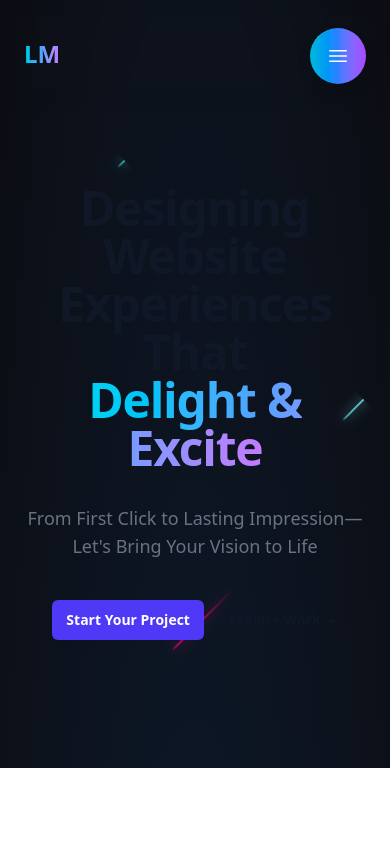
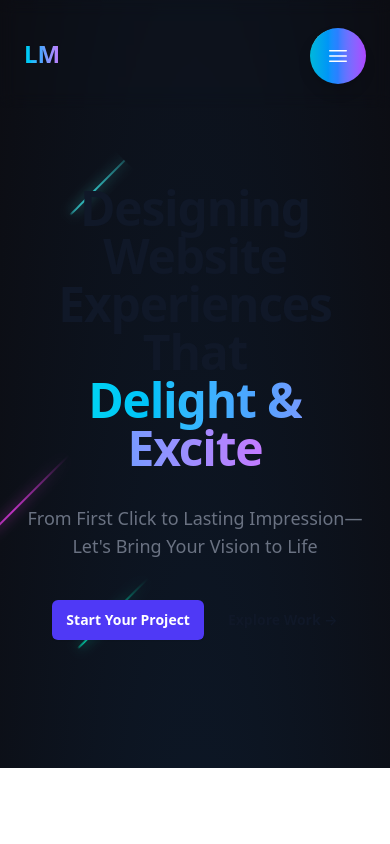
Before and after one commit to Coderinsightmaven/portfolio-2025, a Next.js app: page / in a window 390 px wide. Shown: the top 844 px of the page. Built offline with nearby package versions, Linux system fonts and the light colour scheme.

Commit message:
Enhance falling stars animation by increasing the number of stars from 15 to 25 and adjusting their animation delays for a more dynamic visual effect. Update CSS to maintain performance on mobile by optimizing will-change usage for star elements.

```diff
--- a/src/app/globals.css
+++ b/src/app/globals.css
@@ -43,108 +43,179 @@ body {
 }
 
 /* Use CSS custom properties with calc for efficient variations */
+/* Negative delays staggered to ensure continuous star flow */
 .star[data-star-index="0"] {
   color: #00ffff;
   top: 20vh;
-  animation: fall 8s 1s linear infinite;
+  animation: fall 8s -0.5s linear infinite;
 }
 
 .star[data-star-index="1"] {
   color: #0080ff;
   top: 40vh;
   width: 7.5em;
-  animation: fall 10s 2s linear infinite;
+  animation: fall 10s -3.3s linear infinite;
 }
 
 .star[data-star-index="2"] {
   color: #8000ff;
   top: 60vh;
   width: 6.2em;
-  animation: fall 7s 3s linear infinite;
+  animation: fall 7s -1.2s linear infinite;
 }
 
 .star[data-star-index="3"] {
   color: #ff00ff;
   top: 80vh;
   width: 7em;
-  animation: fall 9.5s 0.5s linear infinite;
+  animation: fall 9.5s -6.8s linear infinite;
 }
 
 .star[data-star-index="4"] {
   color: #00ff80;
   top: 10vh;
   width: 5.8em;
-  animation: fall 11s 4s linear infinite;
+  animation: fall 11s -8.5s linear infinite;
 }
 
 .star[data-star-index="5"] {
   color: #ff8000;
   top: 30vh;
   width: 6.9em;
-  animation: fall 8.5s 1.5s linear infinite;
+  animation: fall 8.5s -2.1s linear infinite;
 }
 
 .star[data-star-index="6"] {
   color: #ffff00;
   top: 50vh;
   width: 7.4em;
-  animation: fall 9.2s 2.8s linear infinite;
+  animation: fall 9.2s -5.7s linear infinite;
 }
 
 .star[data-star-index="7"] {
   color: #ff0080;
   top: 70vh;
   width: 5.5em;
-  animation: fall 10.5s 0.8s linear infinite;
+  animation: fall 10.5s -7.2s linear infinite;
 }
 
 .star[data-star-index="8"] {
   color: #80ff00;
   top: 90vh;
   width: 6.7em;
-  animation: fall 8.8s 3.2s linear infinite;
+  animation: fall 8.8s -4.4s linear infinite;
 }
 
 .star[data-star-index="9"] {
   color: #ff4040;
   top: 15vh;
   width: 7.2em;
-  animation: fall 9.7s 1.2s linear infinite;
+  animation: fall 9.7s -1.8s linear infinite;
 }
 
 .star[data-star-index="10"] {
   color: #40ffff;
   top: 25vh;
   width: 6.4em;
-  animation: fall 8.3s 2.3s linear infinite;
+  animation: fall 8.3s -6.1s linear infinite;
 }
 
 .star[data-star-index="11"] {
   color: #ff40ff;
   top: 45vh;
   width: 7.1em;
-  animation: fall 10.2s 3.5s linear infinite;
+  animation: fall 10.2s -9.3s linear infinite;
 }
 
 .star[data-star-index="12"] {
   color: #80ffff;
   top: 65vh;
   width: 5.9em;
-  animation: fall 9.4s 1.8s linear infinite;
+  animation: fall 9.4s -3.7s linear infinite;
 }
 
 .star[data-star-index="13"] {
   color: #ffff80;
   top: 85vh;
   width: 6.6em;
-  animation: fall 8.1s 2.6s linear infinite;
+  animation: fall 8.1s -5.0s linear infinite;
 }
 
 .star[data-star-index="14"] {
   color: #ff80ff;
   top: 35vh;
   width: 7.3em;
-  animation: fall 11.3s 0.3s linear infinite;
+  animation: fall 11.3s -10.1s linear infinite;
+}
+
+.star[data-star-index="15"] {
+  color: #00d4ff;
+  top: 5vh;
+  width: 6.1em;
+  animation: fall 8.7s -2.9s linear infinite;
+}
+
+.star[data-star-index="16"] {
+  color: #ff6b9d;
+  top: 55vh;
+  width: 7.6em;
+  animation: fall 9.9s -7.8s linear infinite;
+}
+
+.star[data-star-index="17"] {
+  color: #b4ff00;
+  top: 75vh;
+  width: 5.7em;
+  animation: fall 10.8s -4.9s linear infinite;
+}
+
+.star[data-star-index="18"] {
+  color: #ff9500;
+  top: 12vh;
+  width: 6.8em;
+  animation: fall 7.5s -1.5s linear infinite;
+}
+
+.star[data-star-index="19"] {
+  color: #9d00ff;
+  top: 38vh;
+  width: 7.0em;
+  animation: fall 11.5s -9.7s linear infinite;
+}
+
+.star[data-star-index="20"] {
+  color: #00ffcc;
+  top: 62vh;
+  width: 6.3em;
+  animation: fall 8.2s -6.4s linear infinite;
+}
+
+.star[data-star-index="21"] {
+  color: #ffcc00;
+  top: 82vh;
+  width: 7.8em;
+  animation: fall 9.3s -3.1s linear infinite;
+}
+
+.star[data-star-index="22"] {
+  color: #ff0066;
+  top: 18vh;
+  width: 5.6em;
+  animation: fall 10.1s -8.2s linear infinite;
+}
+
+.star[data-star-index="23"] {
+  color: #66ff00;
+  top: 48vh;
+  width: 6.5em;
+  animation: fall 8.9s -5.3s linear infinite;
+}
+
+.star[data-star-index="24"] {
+  color: #cc66ff;
+  top: 92vh;
+  width: 7.4em;
+  animation: fall 9.6s -0.7s linear infinite;
 }
 
 /* Star tail effect */
@@ -388,8 +459,13 @@ body {
     backdrop-filter: blur(8px) !important;
   }
 
-  /* Reduce will-change usage on mobile */
+  /* Reduce will-change usage on mobile, but keep for stars */
   * {
     will-change: auto !important;
   }
+
+  /* Keep will-change for star animations on mobile for immediate rendering */
+  .star {
+    will-change: transform !important;
+  }
 }
--- a/src/app/layout.tsx
+++ b/src/app/layout.tsx
@@ -89,7 +89,7 @@ export default function RootLayout({
 
         {/* Falling Stars Background - Optimized, decorative only */}
         <div className="stars" role="presentation">
-          {[...Array(15)].map((_, i) => (
+          {[...Array(25)].map((_, i) => (
             <div key={i} className="star" data-star-index={i} role="presentation"></div>
           ))}
         </div>
```
